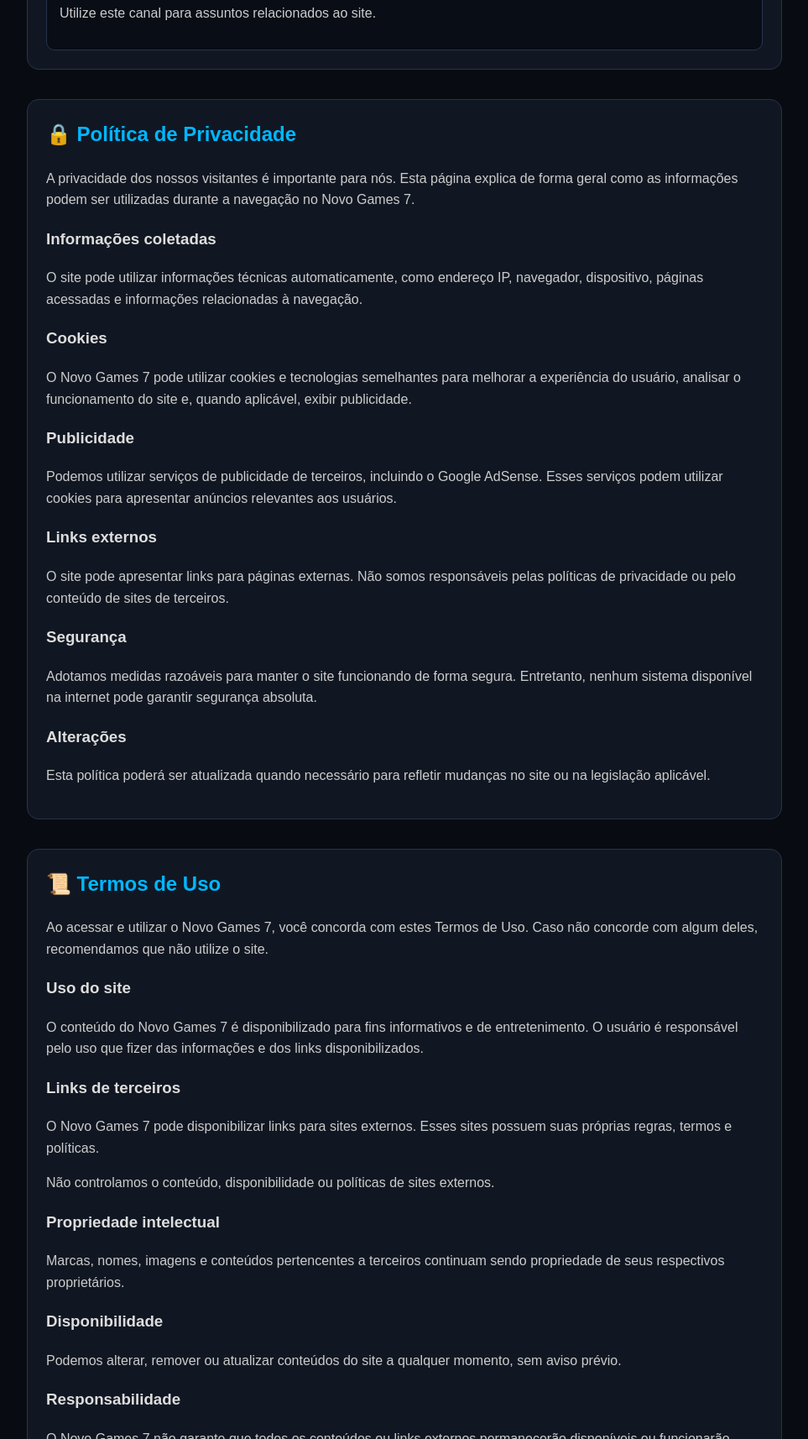
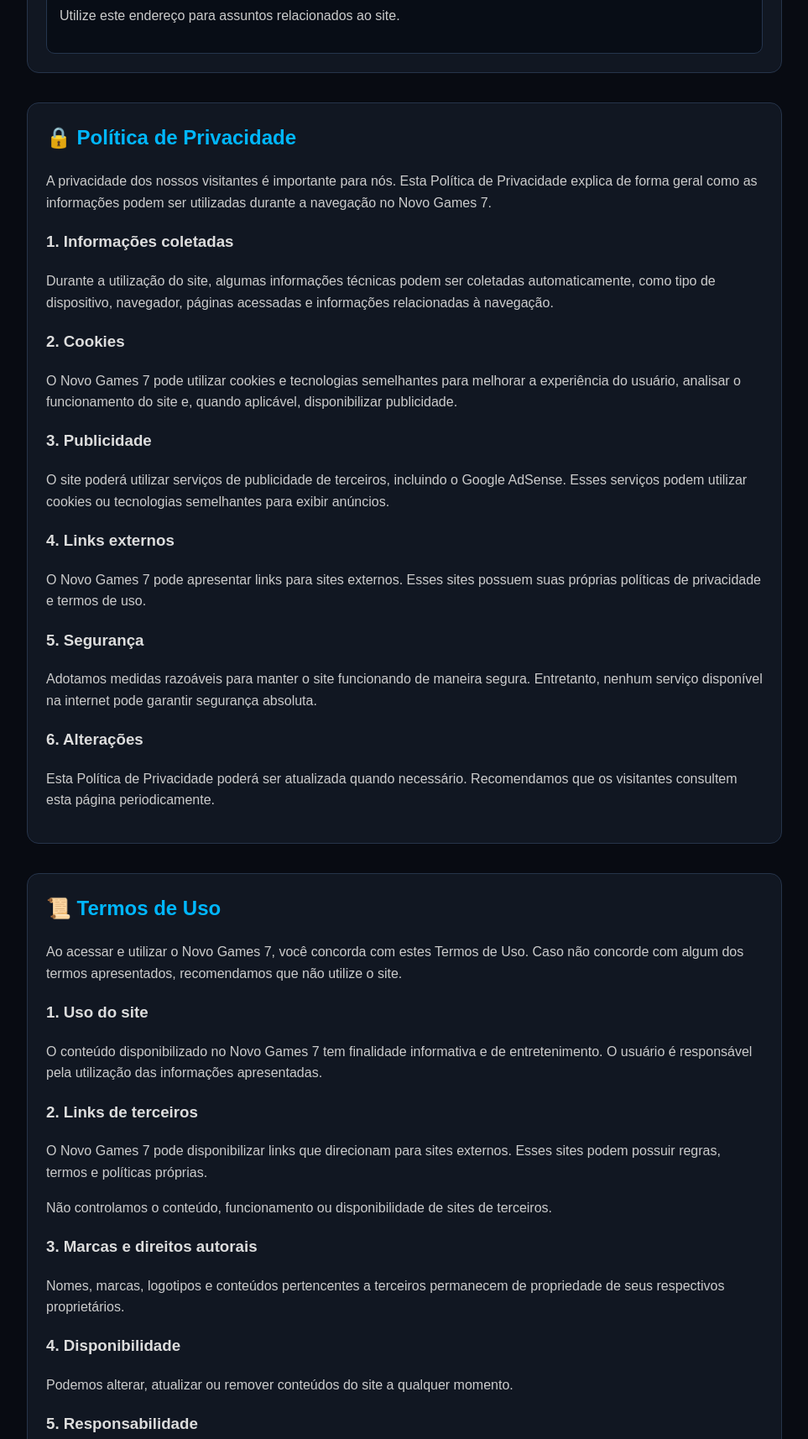
Before and after one commit to samuelalmeidapereira734-rgb/novo-site-games, a plain HTML site: page index.html in a window 1280 px wide. Shown: the part 1950-3664 px from the top of the page at 84% size, without its empty margins (158-1121 px from the left). Drawn offline with Linux system fonts and the light colour scheme.

Commit message:
Update index.html

```diff
--- a/index.html
+++ b/index.html
@@ -6,7 +6,7 @@
 
 <title>Novo Games 7</title>
 
-<meta name="description" content="Novo Games 7 - jogos para celular Android, novidades, informações e downloads.">
+<meta name="description" content="Novo Games 7 - jogos para celular Android, novidades e conteúdos sobre jogos mobile.">
 
 <style>
 *{
@@ -25,6 +25,7 @@
     line-height:1.6;
 }
 
+/* CABEÇALHO */
 header{
     text-align:center;
     padding:20px 12px;
@@ -107,7 +108,7 @@
     background:#006cff;
 }
 
-/* ANÚNCIO */
+/* ANÚNCIOS */
 .anuncio{
     width:94%;
     max-width:728px;
@@ -189,11 +190,8 @@
     color:#ddd;
 }
 
-.secao p{
-    color:#ccc;
-}
-
-.secao ul{
+.secao p,
+.secao li{
     color:#ccc;
 }
 
@@ -208,6 +206,7 @@
 .email{
     color:#00b7ff;
     font-weight:bold;
+    font-size:17px;
 }
 
 /* TELA DE ESPERA */
@@ -307,17 +306,24 @@
 
 <body>
 
+<!-- CABEÇALHO -->
 <header>
 
-    <!-- LOGO EMBUTIDO -->
     <div class="logo">
+
         <div class="crown">👑</div>
+
         <div class="controller">🎮</div>
+
         <h1>NOVO GAMES 7</h1>
+
         <p>JOGOS PARA CELULAR</p>
+
     </div>
 
-    <div class="titulo">🎮 NOVO GAMES 7</div>
+    <div class="titulo">
+        🎮 NOVO GAMES 7
+    </div>
 
     <div class="subtitulo">
         Os melhores jogos para Android
@@ -328,12 +334,19 @@
 
 <!-- MENU -->
 <nav>
+
     <a href="#inicio">🏠 Início</a>
+
     <a href="#jogos">🎮 Jogos</a>
+
     <a href="#sobre">ℹ️ Sobre Nós</a>
+
     <a href="#contato">📩 Contato</a>
+
     <a href="#privacidade">🔒 Privacidade</a>
+
     <a href="#termos">📜 Termos</a>
+
 </nav>
 
 
@@ -361,7 +374,9 @@
         <a class="botao"
         href="#"
         onclick="abrirJogo('https://www.mediafire.com/file/lvwxo5nwccxe8yr/APK+FC26%E2%84%A2+ANDROID+OFFLINE+BY+ALPHATRIX+GAMING.zip/file')">
+
         VER JOGO
+
         </a>
 
     </div>
@@ -377,7 +392,9 @@
         <a class="botao"
         href="#"
         onclick="abrirJogo('https://zcarlostm.blogspot.com/2026/03/gta-modificado-sp-sabor-gta-rp.html?m=1')">
+
         VER JOGO
+
         </a>
 
     </div>
@@ -393,7 +410,9 @@
         <a class="botao"
         href="#"
         onclick="abrirJogo('https://zcarlostm.blogspot.com/2026/03/gta-modificado-sp-sabor-gta-rp.html?m=1')">
+
         VER JOGO
+
         </a>
 
     </div>
@@ -409,7 +428,9 @@
         <a class="botao"
         href="#"
         onclick="abrirJogo('https://www.mediafire.com/file_premium/lt86zuik9u2k842/eFootball_27_FernandoPlay_Bendezu_Beta.7z/file')">
+
         VER JOGO
+
         </a>
 
     </div>
@@ -425,7 +446,9 @@
         <a class="botao"
         href="#"
         onclick="abrirJogo('https://www.mediafire.com/file/lvwxo5nwccxe8yr/APK+FC26%E2%84%A2+ANDROID+OFFLINE+BY+ALPHATRIX+GAMING.zip/file')">
+
         VER JOGO
+
         </a>
 
     </div>
@@ -441,7 +464,9 @@
         <a class="botao"
         href="#"
         onclick="abrirJogo('https://zcarlostm.blogspot.com/2026/03/gta-modificado-sp-sabor-gta-rp.html?m=1')">
+
         VER JOGO
+
         </a>
 
     </div>
@@ -468,12 +493,12 @@
 
 <p>
 Nosso objetivo é reunir informações, novidades e conteúdos relacionados ao mundo dos jogos mobile,
-facilitando o acesso dos usuários a conteúdos interessantes para Android.
+facilitando a navegação dos usuários e apresentando conteúdos interessantes sobre jogos para Android.
 </p>
 
 <p>
-Estamos trabalhando continuamente para melhorar o site, adicionar novos conteúdos e oferecer uma
-experiência simples e agradável para nossos visitantes.
+Estamos trabalhando continuamente para melhorar o site, adicionar novos conteúdos e oferecer
+uma experiência simples e agradável para nossos visitantes.
 </p>
 
 </section>
@@ -491,15 +516,15 @@
 <div class="contato-box">
 
 <p>
-📧 E-mail:
+📧 E-mail de contato:
 </p>
 
 <p class="email">
-novogames7.contato@gmail.com
+blogtech.info6@gmail.com
 </p>
 
 <p>
-Utilize este canal para assuntos relacionados ao site.
+Utilize este endereço para assuntos relacionados ao site.
 </p>
 
 </div>
@@ -514,48 +539,50 @@
 
 <p>
 A privacidade dos nossos visitantes é importante para nós.
-Esta página explica de forma geral como as informações podem ser utilizadas durante a navegação no Novo Games 7.
+Esta Política de Privacidade explica de forma geral como as informações podem ser utilizadas
+durante a navegação no Novo Games 7.
 </p>
 
-<h3>Informações coletadas</h3>
+<h3>1. Informações coletadas</h3>
 
 <p>
-O site pode utilizar informações técnicas automaticamente, como endereço IP, navegador,
-dispositivo, páginas acessadas e informações relacionadas à navegação.
+Durante a utilização do site, algumas informações técnicas podem ser coletadas automaticamente,
+como tipo de dispositivo, navegador, páginas acessadas e informações relacionadas à navegação.
 </p>
 
-<h3>Cookies</h3>
+<h3>2. Cookies</h3>
 
 <p>
 O Novo Games 7 pode utilizar cookies e tecnologias semelhantes para melhorar a experiência
-do usuário, analisar o funcionamento do site e, quando aplicável, exibir publicidade.
+do usuário, analisar o funcionamento do site e, quando aplicável, disponibilizar publicidade.
 </p>
 
-<h3>Publicidade</h3>
+<h3>3. Publicidade</h3>
 
 <p>
-Podemos utilizar serviços de publicidade de terceiros, incluindo o Google AdSense.
-Esses serviços podem utilizar cookies para apresentar anúncios relevantes aos usuários.
+O site poderá utilizar serviços de publicidade de terceiros, incluindo o Google AdSense.
+Esses serviços podem utilizar cookies ou tecnologias semelhantes para exibir anúncios.
 </p>
 
-<h3>Links externos</h3>
+<h3>4. Links externos</h3>
 
 <p>
-O site pode apresentar links para páginas externas. Não somos responsáveis pelas políticas
-de privacidade ou pelo conteúdo de sites de terceiros.
+O Novo Games 7 pode apresentar links para sites externos.
+Esses sites possuem suas próprias políticas de privacidade e termos de uso.
 </p>
 
-<h3>Segurança</h3>
+<h3>5. Segurança</h3>
 
 <p>
-Adotamos medidas razoáveis para manter o site funcionando de forma segura.
-Entretanto, nenhum sistema disponível na internet pode garantir segurança absoluta.
+Adotamos medidas razoáveis para manter o site funcionando de maneira segura.
+Entretanto, nenhum serviço disponível na internet pode garantir segurança absoluta.
 </p>
 
-<h3>Alterações</h3>
+<h3>6. Alterações</h3>
 
 <p>
-Esta política poderá ser atualizada quando necessário para refletir mudanças no site ou na legislação aplicável.
+Esta Política de Privacidade poderá ser atualizada quando necessário.
+Recomendamos que os visitantes consultem esta página periodicamente.
 </p>
 
 </section>
@@ -568,51 +595,51 @@
 
 <p>
 Ao acessar e utilizar o Novo Games 7, você concorda com estes Termos de Uso.
-Caso não concorde com algum deles, recomendamos que não utilize o site.
+Caso não concorde com algum dos termos apresentados, recomendamos que não utilize o site.
 </p>
 
-<h3>Uso do site</h3>
+<h3>1. Uso do site</h3>
 
 <p>
-O conteúdo do Novo Games 7 é disponibilizado para fins informativos e de entretenimento.
-O usuário é responsável pelo uso que fizer das informações e dos links disponibilizados.
+O conteúdo disponibilizado no Novo Games 7 tem finalidade informativa e de entretenimento.
+O usuário é responsável pela utilização das informações apresentadas.
 </p>
 
-<h3>Links de terceiros</h3>
+<h3>2. Links de terceiros</h3>
 
 <p>
-O Novo Games 7 pode disponibilizar links para sites externos.
-Esses sites possuem suas próprias regras, termos e políticas.
+O Novo Games 7 pode disponibilizar links que direcionam para sites externos.
+Esses sites podem possuir regras, termos e políticas próprias.
 </p>
 
 <p>
-Não controlamos o conteúdo, disponibilidade ou políticas de sites externos.
+Não controlamos o conteúdo, funcionamento ou disponibilidade de sites de terceiros.
 </p>
 
-<h3>Propriedade intelectual</h3>
+<h3>3. Marcas e direitos autorais</h3>
 
 <p>
-Marcas, nomes, imagens e conteúdos pertencentes a terceiros continuam sendo propriedade
+Nomes, marcas, logotipos e conteúdos pertencentes a terceiros permanecem de propriedade
 de seus respectivos proprietários.
 </p>
 
-<h3>Disponibilidade</h3>
+<h3>4. Disponibilidade</h3>
 
 <p>
-Podemos alterar, remover ou atualizar conteúdos do site a qualquer momento, sem aviso prévio.
+Podemos alterar, atualizar ou remover conteúdos do site a qualquer momento.
 </p>
 
-<h3>Responsabilidade</h3>
+<h3>5. Responsabilidade</h3>
 
 <p>
 O Novo Games 7 não garante que todos os conteúdos ou links externos permanecerão disponíveis
 ou funcionarão continuamente.
 </p>
 
-<h3>Alterações nos termos</h3>
+<h3>6. Alterações dos termos</h3>
 
 <p>
-Estes termos podem ser atualizados sempre que necessário.
+Estes Termos de Uso podem ser atualizados sempre que necessário.
 A versão publicada nesta página será considerada a versão vigente.
 </p>
 
@@ -625,12 +652,12 @@
 <h2>⚠️ Aviso</h2>
 
 <p>
-O Novo Games 7 não é afiliado, patrocinado ou oficialmente associado aos fabricantes ou
-proprietários dos jogos mencionados no site, salvo quando expressamente informado.
+O Novo Games 7 não é afiliado, patrocinado ou oficialmente associado aos fabricantes
+ou proprietários dos jogos mencionados no site, salvo quando expressamente informado.
 </p>
 
 <p>
-Os nomes e marcas utilizados pertencem aos seus respectivos proprietários.
+Os nomes, marcas e logotipos utilizados pertencem aos seus respectivos proprietários.
 </p>
 
 </section>
@@ -650,11 +677,17 @@
 </p>
 
 <p>
+
 <a href="#inicio">Início</a>
+
 <a href="#sobre">Sobre Nós</a>
+
 <a href="#contato">Contato</a>
+
 <a href="#privacidade">Política de Privacidade</a>
+
 <a href="#termos">Termos de Uso</a>
+
 </p>
 
 <p>
@@ -673,20 +706,26 @@
 
         <p>Aguarde alguns segundos...</p>
 
-        <div id="contador">10</div>
+        <div id="contador">
+            10
+        </div>
 
         <a id="continuar"
            class="continuar"
            href="#"
            target="_blank"
            rel="noopener noreferrer">
+
            CONTINUAR PARA O JOGO 🚀
+
         </a>
 
         <a href="#"
            class="voltar"
            onclick="fecharEspera()">
+
            ← Voltar para os jogos
+
         </a>
 
     </div>
@@ -700,6 +739,8 @@
 let tempo = 10;
 let intervalo;
 
+
+/* ABRIR JOGO */
 function abrirJogo(link){
 
     event.preventDefault();
@@ -738,6 +779,7 @@
 }
 
 
+/* FECHAR ESPERA */
 function fecharEspera(){
 
     event.preventDefault();
```
